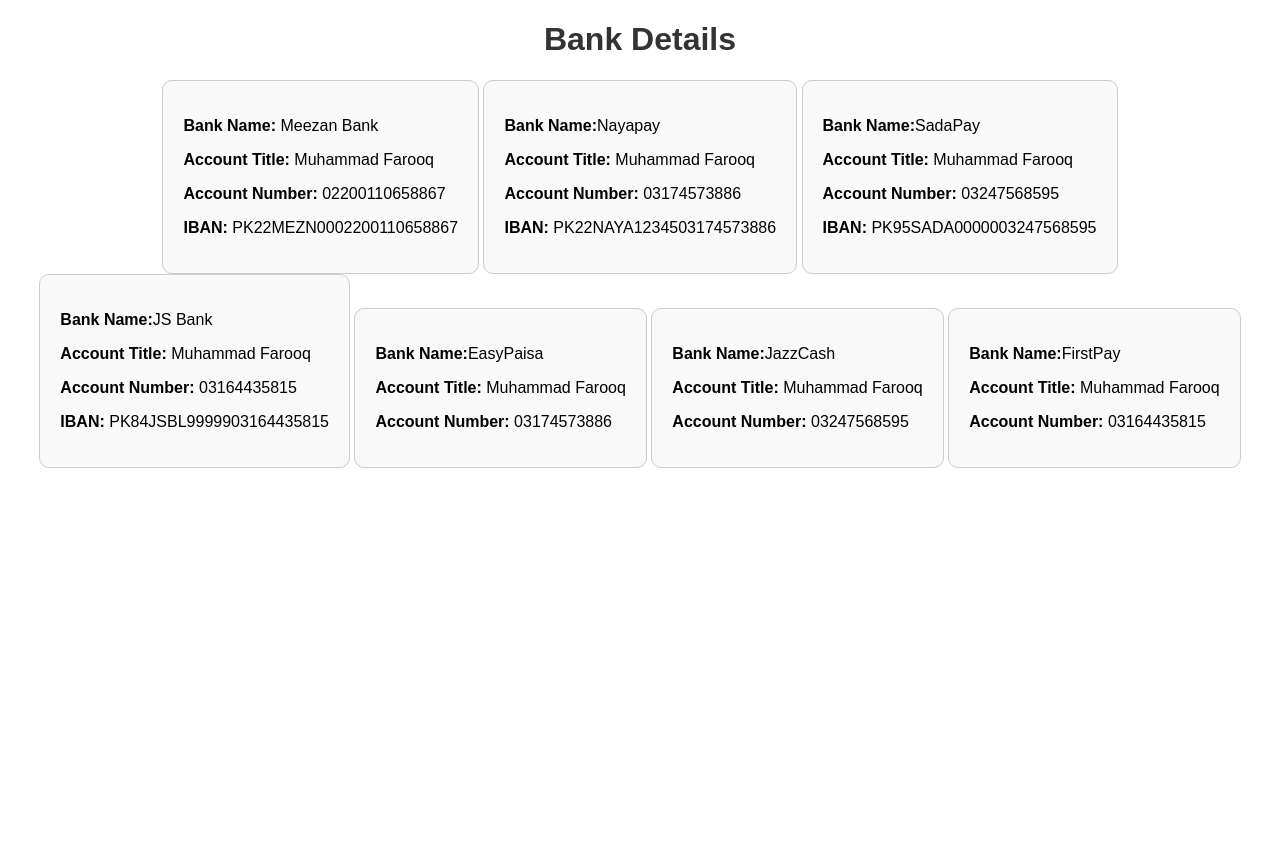
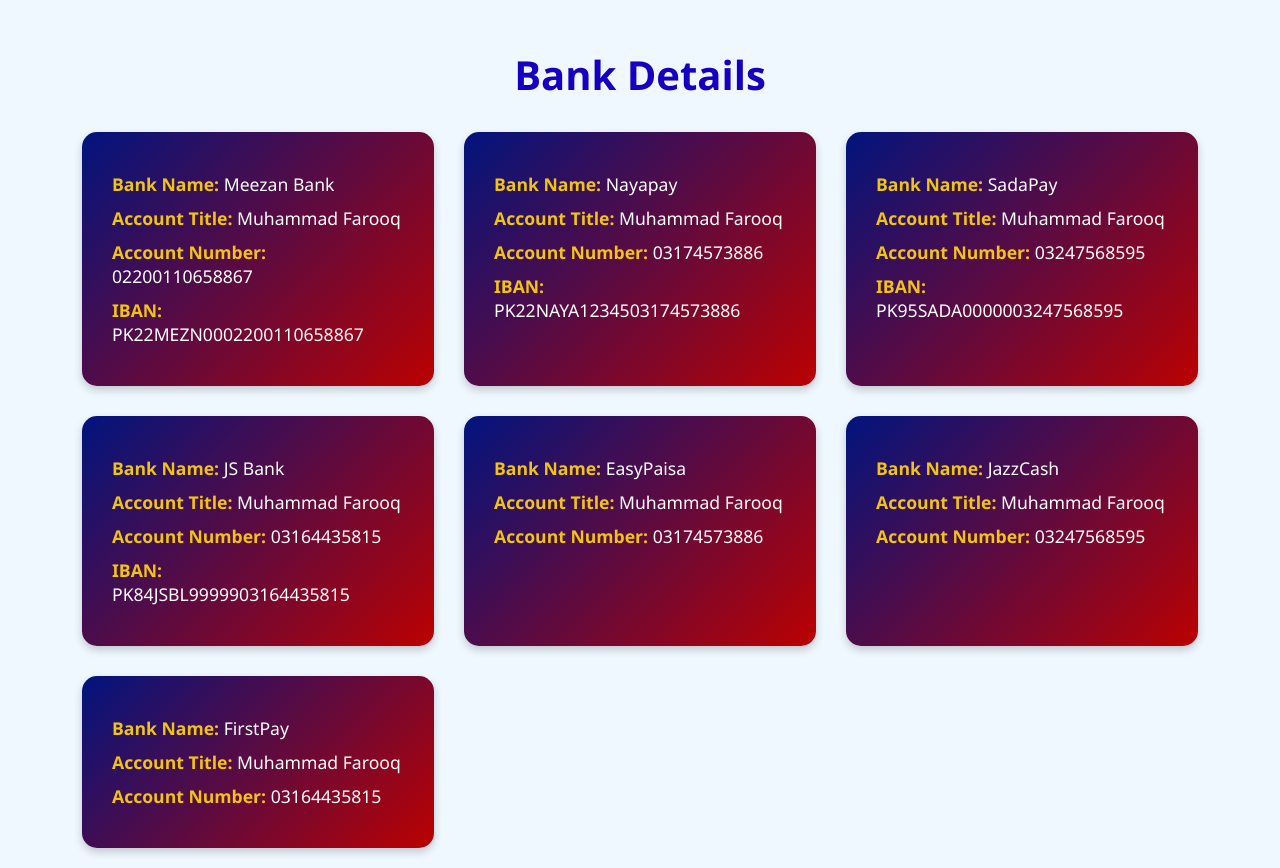
Before and after one commit to Farooqawan08/Bank-Details, a plain HTML site: page Index.html in a window 1280 px wide. Before the commit the page ends 800 px from the top, so only its background shows below. Drawn offline with Linux system fonts and the light colour scheme.

Commit message:
Update Index.html

```diff
--- a/Index.html
+++ b/Index.html
@@ -6,25 +6,52 @@
     <title>Bank Details</title>
     <style>
         body {
-            font-family: Arial, sans-serif;
-            text-align: center;
-            margin: 20px;
+            font-family: 'Segoe UI', Tahoma, Geneva, Verdana, sans-serif;
+            background-color: #f0f8ff;
+            margin: 0;
+            padding: 20px;
+            display: flex;
+            flex-direction: column;
+            align-items: center;
+            justify-content: center;
+            min-height: 100vh;
+        }
+        h1 {
+            color: #1500c1;
+            margin-bottom: 30px;
+            font-size: 2.5em;
+        }
+        .container {
+            display: grid;
+            grid-template-columns: repeat(auto-fit, minmax(300px, 1fr));
+            gap: 30px;
+            width: 90%;
+            max-width: 1200px;
         }
         .details {
-            display: inline-block;
-            text-align: left;
-            border: 1px solid #ccc;
-            padding: 20px;
-            border-radius: 10px;
-            background-color: #f9f9f9;
+            background: linear-gradient(135deg, #01147e, #bb0101);
+            color: white;
+            padding: 30px;
+            border-radius: 15px;
+            box-shadow: 0 4px 8px rgba(0, 0, 0, 0.2);
+            transition: transform 0.3s, box-shadow 0.3s;
         }
-        h1 {
-            color: #333;
+        .details:hover {
+            transform: scale(1.05);
+            box-shadow: 0 6px 12px rgba(0, 0, 0, 0.3);
+        }
+        .details p {
+            margin: 10px 0;
+            font-size: 1.1em;
+        }
+        .details strong {
+            color: #f1c40f;
         }
     </style>
 </head>
 <body>
     <h1>Bank Details</h1>
+    <div class="container">
         <div class="details">
             <p><strong>Bank Name:</strong> Meezan Bank</p>
             <p><strong>Account Title:</strong> Muhammad Farooq</p>
@@ -32,43 +59,38 @@
             <p><strong>IBAN:</strong> PK22MEZN0002200110658867</p>
         </div>
         <div class="details">
-        <p><strong>Bank Name:</strong>Nayapay</p>
+            <p><strong>Bank Name:</strong> Nayapay</p>
             <p><strong>Account Title:</strong> Muhammad Farooq</p>
             <p><strong>Account Number:</strong> 03174573886</p>
             <p><strong>IBAN:</strong> PK22NAYA1234503174573886</p>
         </div>
-
         <div class="details">
-        <p><strong>Bank Name:</strong>SadaPay</p>
+            <p><strong>Bank Name:</strong> SadaPay</p>
             <p><strong>Account Title:</strong> Muhammad Farooq</p>
             <p><strong>Account Number:</strong> 03247568595</p>
             <p><strong>IBAN:</strong> PK95SADA0000003247568595</p>
         </div>
-
         <div class="details">
-        <p><strong>Bank Name:</strong>JS Bank</p>
+            <p><strong>Bank Name:</strong> JS Bank</p>
             <p><strong>Account Title:</strong> Muhammad Farooq</p>
             <p><strong>Account Number:</strong> 03164435815</p>
             <p><strong>IBAN:</strong> PK84JSBL9999903164435815</p>
         </div>
-
         <div class="details">
-        <p><strong>Bank Name:</strong>EasyPaisa</p>
+            <p><strong>Bank Name:</strong> EasyPaisa</p>
             <p><strong>Account Title:</strong> Muhammad Farooq</p>
             <p><strong>Account Number:</strong> 03174573886</p>
         </div>
-
         <div class="details">
-        <p><strong>Bank Name:</strong>JazzCash</p>
+            <p><strong>Bank Name:</strong> JazzCash</p>
             <p><strong>Account Title:</strong> Muhammad Farooq</p>
             <p><strong>Account Number:</strong> 03247568595</p>
         </div>
-
         <div class="details">
-        <p><strong>Bank Name:</strong>FirstPay</p>
+            <p><strong>Bank Name:</strong> FirstPay</p>
             <p><strong>Account Title:</strong> Muhammad Farooq</p>
             <p><strong>Account Number:</strong> 03164435815</p>
         </div>
-
+    </div>
 </body>
 </html>
```
Lines whose indentation alone changed are shown as unchanged.
